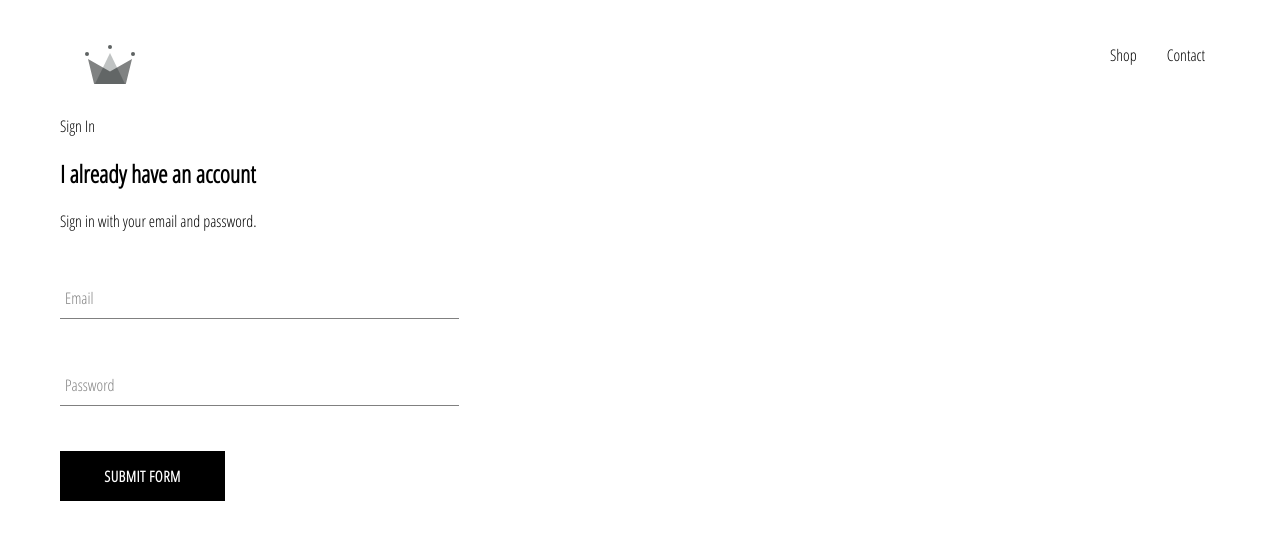
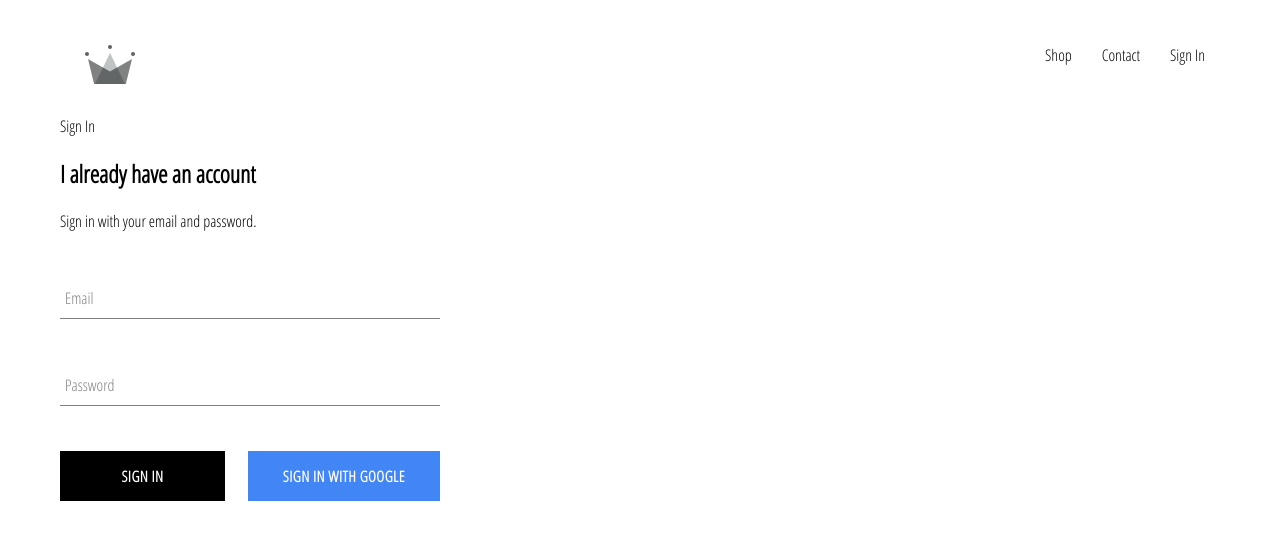
Before and after one commit to rubenabruce/e-commerce-store, a React (Create React App) app: page /signin in a window 1280 px wide. Shown: the top 540 px of the page. Built offline with nearby package versions, Linux system fonts and the light colour scheme; no server answers.

Commit message:
Connected app to firebase, finished styling sign in page and sign in with google

```diff
--- a/package.json
+++ b/package.json
@@ -6,6 +6,7 @@
     "@testing-library/jest-dom": "^4.2.4",
     "@testing-library/react": "^9.5.0",
     "@testing-library/user-event": "^7.2.1",
+    "firebase": "^7.21.1",
     "node-sass": "^4.14.1",
     "react": "^16.13.1",
     "react-dom": "^16.13.1",
--- a/src/App.css
+++ b/src/App.css
@@ -1,9 +1,14 @@
 body {
   font-family: 'Open Sans Condensed';
   padding: 20px 60px;
+
 }
 
 a {
   text-decoration: none;
   color: black;
 }
+
+* {
+  box-sizing: border-box;
+}
--- a/src/App.js
+++ b/src/App.js
@@ -7,11 +7,33 @@
 import HomePage from './pages/homepage/homepage.component';
 import ShopPage from './pages/shop/shop.component';
 import SignInAndSignUp from './pages/sign-in-and-sign-up/sign-in-and-sign-up.component';
+import { auth } from './firebase/firebase.utils';
 
-function App() {
+class App extends React.Component {
+  constructor() {
+    super()
+
+    this.state = {
+      currentUser: null
+    }
+  }
+
+  unsubscribeFromAuth = null;
+
+  componentDidMount() {
+    this.unsubscribeFromAuth = auth.onAuthStateChanged(user => {
+      this.setState({currentUser: user});
+    })
+  }
+
+  componentWillUnmount() {
+    this.unsubscribeFromAuth();
+  }
+
+  render() {
     return (
       <div>
-      <Header/>
+        <Header currentUser={this.state.currentUser}/>
         <Switch>
           <Route exact path='/' component={HomePage} />
           <Route exact path='/shop' component={ShopPage} />
@@ -20,5 +42,6 @@
       </div>
     );
   }
+}
 
 export default App;
--- a/src/components/custom-button/custom-button.component.jsx
+++ b/src/components/custom-button/custom-button.component.jsx
@@ -2,8 +2,9 @@
 
 import './custom-button.styles.scss';
 
-const CustomButton = ({ children, ...otherProps}) => (
-  <button className='custom-button' {...otherProps}>
+const CustomButton = ({ children, isGoogleSignIn, ...otherProps}) => (
+  <button className={`${isGoogleSignIn ? 'google-sign-in' : ''} custom-button`}
+  {...otherProps}>
     {children}
   </button>
 );
--- a/src/components/custom-button/custom-button.styles.scss
+++ b/src/components/custom-button/custom-button.styles.scss
@@ -19,4 +19,14 @@
     color: black;
     border: 1px solid black;
   }
+
+  &.google-sign-in {
+    background-color: #4285f4;
+    color: white;
+
+    &:hover {
+      background-color: #357ae8;
+      border: none;
+    }
+  }
 }
--- a/src/components/header/header.component.jsx
+++ b/src/components/header/header.component.jsx
@@ -1,11 +1,13 @@
 import React from 'react';
 import { Link } from 'react-router-dom';
+
+import { auth } from '../../firebase/firebase.utils';
 
 import { ReactComponent as Logo} from '../../assets/crown.svg';
 
 import './header.styles.scss';
 
-const Header = () => (
+const Header = ({currentUser}) => (
   <div className='header'>
     <Link className='logo-container' to='/'>
       <Logo className='logo'/>
@@ -17,6 +19,16 @@
       <Link className='option' to='/shop'>
         Contact
       </Link>
+      {
+        currentUser ? (
+          <div className='option' onClick={() => auth.signOut()}>Sign Out</div>
+        ) : (
+          <Link className='option' to='/signin'>
+            Sign In
+          </Link>
+        )
+      }
+
     </div>
   </div>
 )
--- a/src/components/header/header.styles.scss
+++ b/src/components/header/header.styles.scss
@@ -20,6 +20,7 @@
 
     .option {
       padding: 10px 15px;
+      cursor: pointer;
     }
   }
 }
--- a/src/components/sign-in/sign-in.component.jsx
+++ b/src/components/sign-in/sign-in.component.jsx
@@ -2,6 +2,8 @@
 
 import FormInput from '../form-input/form-input.component';
 import CustomButton from '../custom-button/custom-button.component';
+
+import { signInWithGoogle } from '../../firebase/firebase.utils';
 
 import './sign-in.styles.scss';
 
@@ -51,7 +53,10 @@
             value={this.state.password}
             handleChange={this.handleChange}
           required/>
-          <CustomButton type='submit'>Submit Form</CustomButton>
+          <div className='buttons'>
+            <CustomButton type='submit'>Sign In</CustomButton>
+            <CustomButton onClick={signInWithGoogle} isGoogleSignIn>Sign in with Google</CustomButton>
+          </div>
         </form>
       </div>
     )
--- a/src/components/sign-in/sign-in.styles.scss
+++ b/src/components/sign-in/sign-in.styles.scss
@@ -1,9 +1,14 @@
 .sign-in {
-  width: 30vw;
+  width: 380px;
   display: flex;
   flex-direction: column;
 
   .title {
     margin: 10px 0;
   }
+
+  .buttons {
+    display: flex;
+    justify-content: space-between;
+  }
 }
--- /dev/null
+++ b/src/firebase/firebase.utils.js
@@ -0,0 +1,25 @@
+import * as firebase from 'firebase/app';
+import 'firebase/firestore';
+import 'firebase/auth';
+
+const config = {
+  apiKey: "AIzaSyB2yK9VCu01RnheN0wpK_rfqzHvNGygAzE",
+  authDomain: "e-commerce-store-d1e49.firebaseapp.com",
+  databaseURL: "https://e-commerce-store-d1e49.firebaseio.com",
+  projectId: "e-commerce-store-d1e49",
+  storageBucket: "e-commerce-store-d1e49.appspot.com",
+  messagingSenderId: "754610501086",
+  appId: "1:754610501086:web:68abc96576b8e2b829994f",
+  measurementId: "G-S7L5R690TY"
+};
+
+firebase.initializeApp(config);
+
+export const auth = firebase.auth();
+export const firestore = firebase.firestore();
+
+const provider = new firebase.auth.GoogleAuthProvider();
+provider.setCustomParameters({ prompt: 'select_account' });
+export const signInWithGoogle = () => auth.signInWithPopup(provider);
+
+export default firebase;
```
Also changed, not shown: 1 other file (tests, documents, lock files or other folders). Lines whose indentation alone changed are shown as unchanged.
